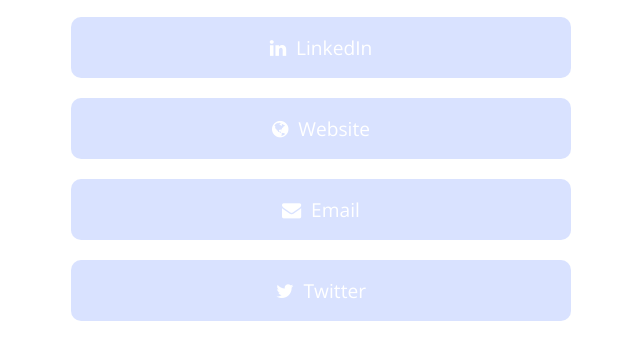
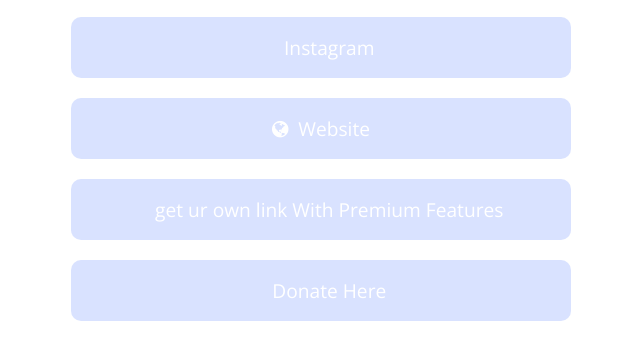
Before and after one commit to OMANX/OMANX.github.io, a plain HTML site: page index.html in a window 1280 px wide. Shown: the part 274-634 px from the top of the page, without its empty margins (319-959 px from the left). Drawn offline with nearby package versions, Linux system fonts and the light colour scheme.

Commit message:
Update index.html

```diff
--- a/index.html
+++ b/index.html
@@ -29,24 +29,24 @@
             // The Icon is the class used to identify the Font Awesome icon used
             // See this page for Font Awesome classes: https://fontawesome.com/v4.7/cheatsheet/
             var linkOneTitle = "Github";
-            var linkOneURL = "https://github.com/";
+            var linkOneURL = "https://github.com/OMANX";
             var linkOneIcon = "fa fa-github";
 
-            var linkTwoTitle = "LinkedIn";
-            var linkTwoURL = "https://linkedin.com/";
-            var linkTwoIcon = "fa fa-linkedin";
+            var linkTwoTitle = "Instagram";
+            var linkTwoURL = "https://instagram.com/saifalhashar";
+            var linkTwoIcon = "fa-instagram";
 
             var linkThreeTitle = "Website";
-            var linkThreeURL = "https://example.com/";
+            var linkThreeURL = "https://omanx.me/";
             var linkThreeIcon = "fa fa-globe";
 
-            var linkFourTitle = "Email";
-            var linkFourURL = "mailto:hello@example.com";
-            var linkFourIcon = "fa fa-envelope";
+            var linkFourTitle = "get ur own link With Premium Features";
+            var linkFourURL = "https://instagram.com/saifalhashar";
+            var linkFourIcon = "fa-link";
 
-            var linkFiveTitle = "Twitter";
-            var linkFiveURL = "https://twitter.com/";
-            var linkFiveIcon = "fa fa-twitter";
+            var linkFiveTitle = "Donate Here";
+            var linkFiveURL = "https://paypal.com/";
+            var linkFiveIcon = "fa-paypal";
 
             // Don't worry about any of the rest of this file unless you need to change the HTML or Javascript...
         </script>
```
